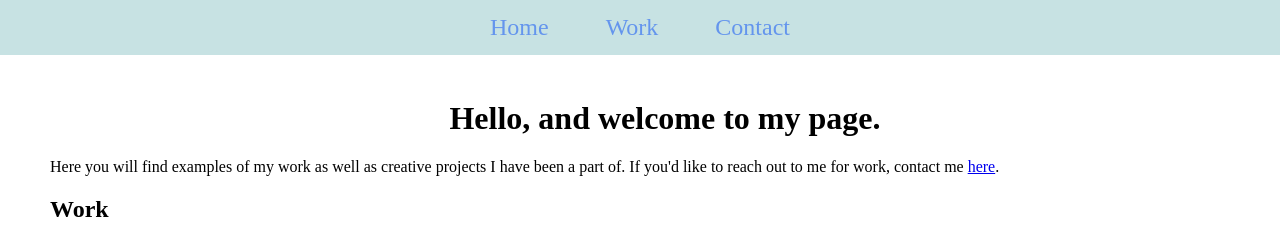
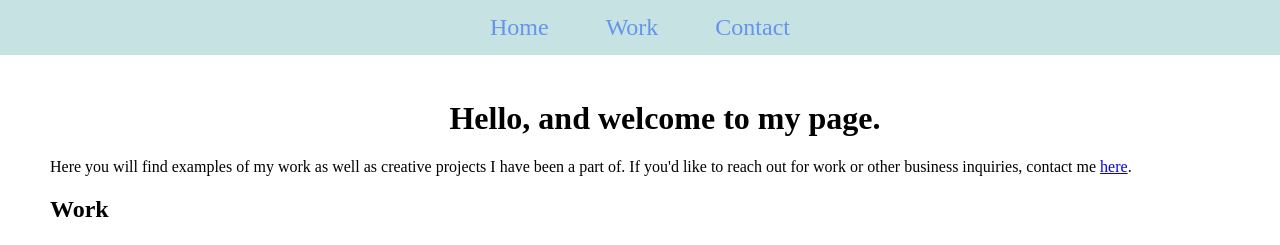
Before and after one commit to ncamarena57/hellopage, a plain HTML site: page index.html in a window 1280 px wide. Shown: the top 245 px of the page. Drawn offline with Linux system fonts and the light colour scheme.

Commit message:
Edit welcome message

```diff
--- a/index.html
+++ b/index.html
@@ -15,7 +15,7 @@
     </div>
     <main>
         <h1>Hello, and welcome to my page.</h1>
-        <p>Here you will find examples of my work as well as creative projects I have been a part of. If you'd like to reach out to me for work, contact me <a href="#">here</a>.</p>
+        <p>Here you will find examples of my work as well as creative projects I have been a part of. If you'd like to reach out for work or other business inquiries, contact me <a href="#">here</a>.</p>
 
         <div class="work">
             <h2>Work</h2>
```
